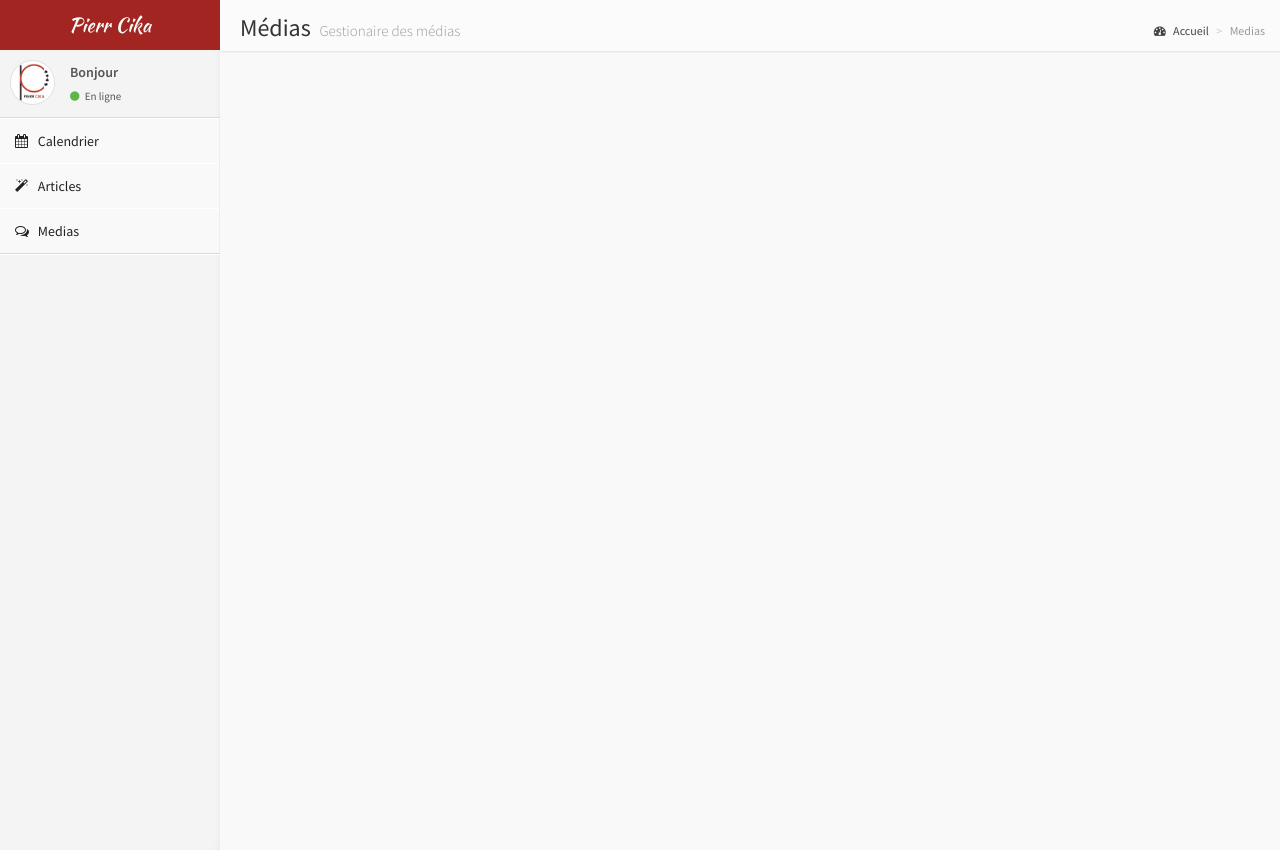
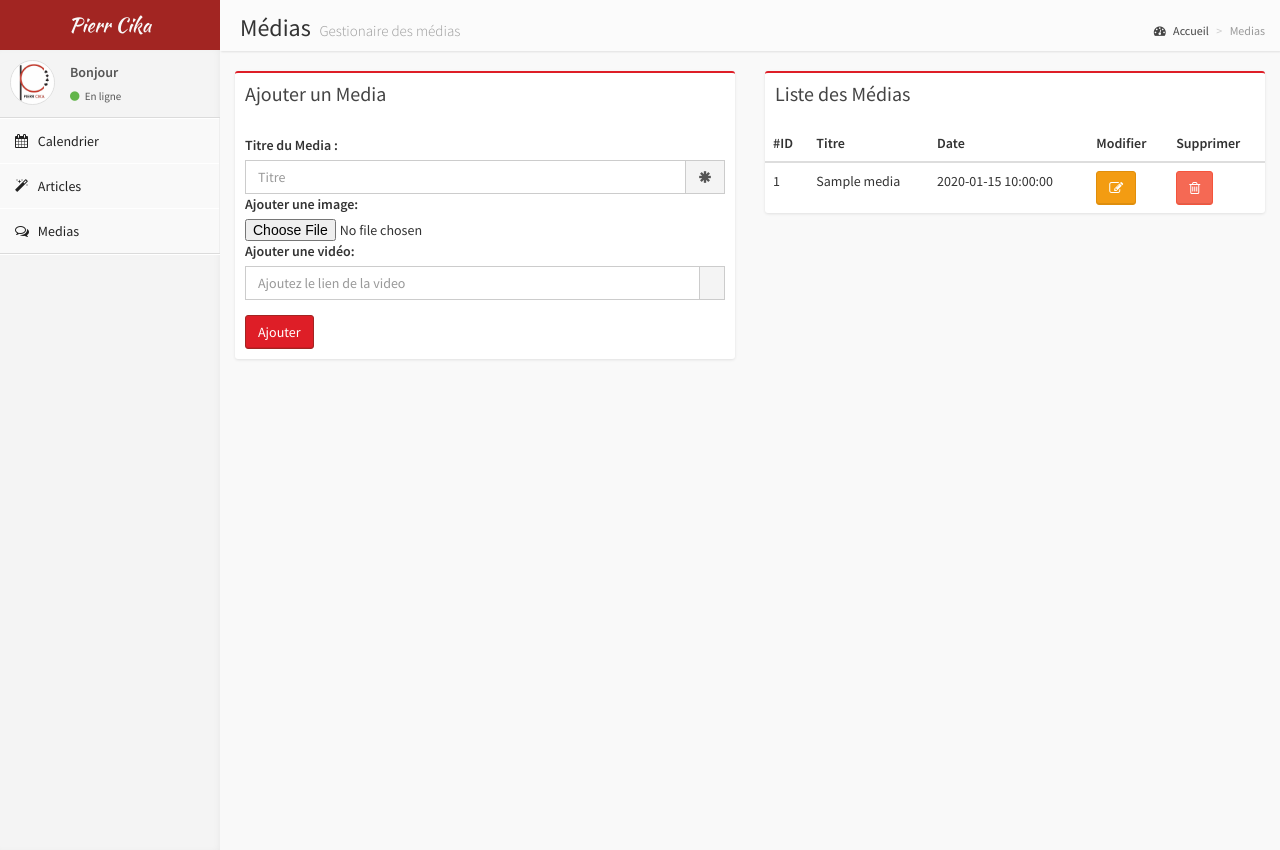
Before and after one commit to Rominou34/Le_cercle, a PHP site: page /PierrBack/medias.php in a window 1280 px wide. Run offline with PHP 8.4, Linux system fonts and the light colour scheme; tables that the repository leaves empty or names only in its code hold one stand-in row (values such as "Sample post").

Commit message:
tien enculé

```diff
--- /dev/null
+++ b/PierrBack/Media.php
@@ -0,0 +1,81 @@
+<?php
+
+
+require 'db.class.php';
+
+class Media {
+  private $id;
+  private $url;
+  private $titre;
+  private $image;
+  private $video;
+  private $date;
+
+
+  public function getId() {
+    return $this->id;
+  }
+
+  public function getUrl() {
+    return $this->url;
+  }
+
+  public function getTitre() {
+    return $this->titre;
+  }
+
+  public function getImage() {
+    return $this->image;
+  }
+
+  public function getVideo() {
+    return $this->video;
+  }
+
+  public function getDate() {
+    return $this->date;
+  }
+
+  public function __construct($u = NULL, $ti = NULL, $im = NULL, $vid = NULL) {
+    if(!is_null($u) && !is_null($ti) && !is_null($im) && !is_null($vid)) {
+      $this->url = $u;
+      $this->titre = $ti;
+      $this->image = $im;
+      $this->video = $vid;
+    }
+  }
+
+  public static function insertMedia($u, $ti, $im, $vid) {
+    $sql = "INSERT INTO medias (url, titre, image, video) VALUES(:url, :titre, :image, :video)";
+    $values = array(
+      "url" => $u,
+      "titre" => $ti,
+      "image" => $im,
+      "video" => $vid
+    );
+    $bdd = new DB();
+    $msg = $bdd->queryCreate($sql, $values);
+    echo('<div class="soft-notif">'.$msg.'</div>');
+  }
+
+  public function publier() {
+    $this->insertMedia($this->url, $this->titre, $this->image, $this->video);
+  }
+
+  public static function deleteArticle(){
+      $sql = "DELETE FROM medias WHERE id = :id;";
+      $values = array ("id" => $this->id);
+      $bdd = new DB();
+      $msg = $bdd ->queryDelete($sql, $values);
+      echo('<div class="soft-notif">'.$msg.'</div>');
+  }
+
+  public static function getArticleByUrl($url) {
+    $sql = "SELECT * from medias WHERE url=:url";
+    $values = array(
+      "url" => $url
+    );
+    $bdd = new DB();
+    return $bdd->queryClass($sql, $values, 'Article');
+  }
+}
--- a/PierrBack/articles.php
+++ b/PierrBack/articles.php
@@ -146,7 +146,7 @@ if(isset($_GET['envoi'])) {
                                     <h3 class="box-title">Ajouter un Article </h3>
                                 </div>
                                 <div class="box-body">
-                                    <form method="post" action="?envoi" name="ajouter_commande" id="ajouter_commande"  enctype="multipart/form-data">
+                                    <form method="post" action="?envoi" name="ajouter_article" id="ajouter_article"  enctype="multipart/form-data">
                                      <div class="form-group">
 
                                         <label for="titre">Titre de l'article :</label>
@@ -173,7 +173,7 @@ if(isset($_GET['envoi'])) {
                                         <label for="video">Ajouter une vidéo:</label>
                                         <div class="input-group">
                                             <input type="text" class="datepicker form-control" name="video" id="video" placeholder="Ajoutez le lien de la video">
-                                            <span class="input-group-addon"><span class="glyphicon glyphicon-asterisk"></span></span>
+                                            <span class="input-group-addon"></span>
                                         </div>
 
                                     </div>
@@ -202,7 +202,6 @@ if(isset($_GET['envoi'])) {
 
                                     <?php
                                        $articles = $bdd->query(" SELECT * FROM articles;");
-
                                        foreach ($articles as $article) :
                                      ?>
 
--- a/PierrBack/db.class.php
+++ b/PierrBack/db.class.php
@@ -48,7 +48,7 @@ class DB {
 		} catch (Exception $e) {
 			return $e->getMessage();
 		}
-		return "Article publié avec succès";
+		return "Ajouté avec succès";
 	}
 
         public function queryDelete($sql, $data = array()){
@@ -58,7 +58,7 @@ class DB {
 		} catch (Exception $e) {
                     return $e->getMessage();
 		}
-		return "Article supprimé avec succès";
+		return "Supprimé avec succès";
         }
 
 	public function queryOne($sql, $data = array()){
--- a/PierrBack/medias.php
+++ b/PierrBack/medias.php
@@ -1,7 +1,48 @@
 <?php
 session_start();
-require 'db.class.php';
+require('Media.php');
 $bdd = new DB();
+
+// Lorsque le formulaire a ete envoye
+if(isset($_GET['envoi'])) {
+  try {
+    $titre = $_POST['titre'];
+    $lien_photo = NULL;
+    $video = $_POST['video'];
+
+    // Verifie si l'image est valide
+    $target_dir = "../img/img_medias/";
+    $target_file = $target_dir . basename($_FILES["image"]["name"]);
+    $image_name = basename($_FILES["image"]["name"]);
+    $uploadOk = 1;
+    $imageFileType = pathinfo($target_file,PATHINFO_EXTENSION);
+    $check = getimagesize($_FILES["image"]["tmp_name"]);
+    if($check !== false) {
+        //echo "File is an image - " . $check["mime"] . "\n";
+        $lien_photo = $image_name;
+        $uploadOk = 1;
+    } else {
+        echo "Le fichier n'est pas une image.";
+        $uploadOk = 0;
+    }
+
+    // Upload de l'image
+    if (move_uploaded_file($_FILES['image']['tmp_name'], $target_file)) {
+        //echo "Upload de l'image réussi\n";
+    } else {
+        //echo "Echec lors de l'upload\n";
+    }
+
+    $url = strtolower($titre);
+    $url = str_replace(" ", "-", $url);
+    echo($url);
+
+    $media = new Media($url, $titre, $lien_photo, $video);
+    $media->publier();
+  } catch (Exception $e) {
+    echo('Erreur:'.$e);
+  }
+}
 ?>
 <!DOCTYPE html>
 <html>
@@ -95,8 +136,71 @@ $bdd = new DB();
                 <section class="content">
                     <div class="row">
                         <div class="col-md-6">
+                            <div class="box box-primary">
+                                <div class="box-header">
+                                    <h3 class="box-title">Ajouter un Media </h3>
+                                </div>
+                                <div class="box-body">
+                                    <form method="post" action="?envoi" name="ajouter_media" id="ajouter_media"  enctype="multipart/form-data">
+                                     <div class="form-group">
+
+                                        <label for="titre">Titre du Media :</label>
+                                        <div class="input-group">
+                                            <input type="text" class="form-control" name="titre" id="titre" placeholder="Titre" required>
+                                            <span class="input-group-addon"><span class="glyphicon glyphicon-asterisk"></span></span>
+                                        </div>
+
+                                        <label for="image">Ajouter une image:</label>
+                                        <input type="file" class="file" id="image" name="image">
+
+                                        <label for="video">Ajouter une vidéo:</label>
+                                        <div class="input-group">
+                                            <input type="text" class="datepicker form-control" name="video" id="video" placeholder="Ajoutez le lien de la video">
+                                            <span class="input-group-addon"></span>
+                                        </div>
+
+                                    </div>
+                                    <input type="submit" name="ajouter_media" value="Ajouter" class="btn btn-info pull-center">
+                                    </form>
+                                </div>
+                            </div>
+                        </div><!-- /.col -->
+                        <div class="col-md-6">
+                            <div class="box box-primary">
+                                <div class="box-header">
+                                    <h3 class="box-title">Liste des Médias </h3>
+                                </div>
+                                <table class="table">
+                                  <thead>
+                                    <tr>
+                                      <th>#ID</th>
+                                      <th>Titre</th>
+                                      <th>Date</th>
+                                      <th>Modifier</th>
+                                      <th>Supprimer</th>
+                                    </tr>
+                                  </thead>
+                                  <tbody>
+                                    <tr>
+
+                                    <?php
+                                       $medias = $bdd->query(" SELECT * FROM medias;");
+                                       foreach ($medias as $media) :
+                                     ?>
+
+                                        <td scope="row"><?= $media->id; ?></td>
+                                        <td><?= $media->titre; ?></td>
+                                        <td><?= $media->date; ?></td>
+                                        <td><a href="#" class="btn btn-warning" data-dismiss="modal" data-toggle="modal" data-target="#fullCalModalDel"><i class="fa fa-edit"></i></a></td>
+                                        <td><a href="#" class="btn btn-danger" style="float: left" data-dismiss="modal" data-toggle="modal" data-target="#fullCalModalDel"><i class="fa fa-trash-o"></i></a></td>
+                                    </tr>
+                                    <?php endforeach ?>
+                                  </tbody>
+                                </table>
+                            </div>
                         </div><!-- /.col -->
                     </div><!-- /.row -->
+
 
 
                 </section><!-- /.content -->
```
Also changed, not shown: img/img_medias/logo_MSM_gris_fond_noir.png (added). Lines whose indentation alone changed are shown as unchanged.
